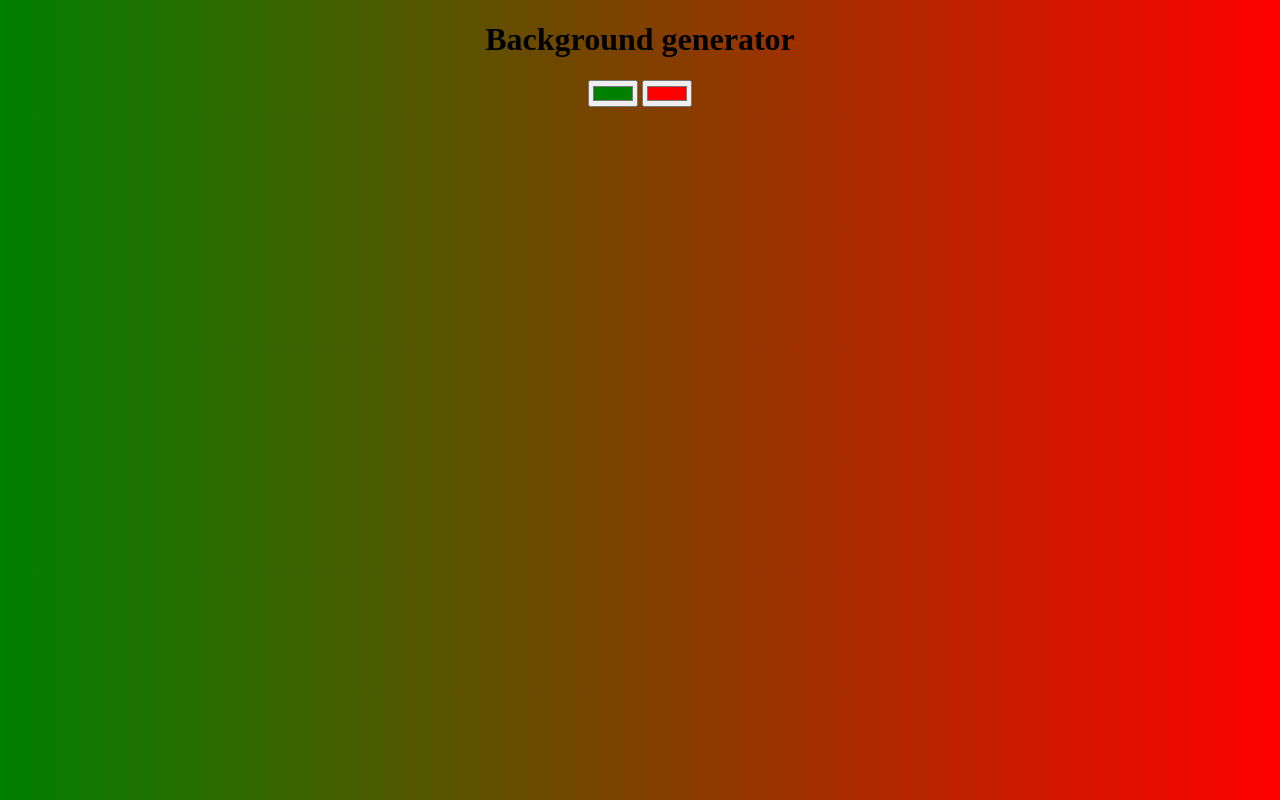
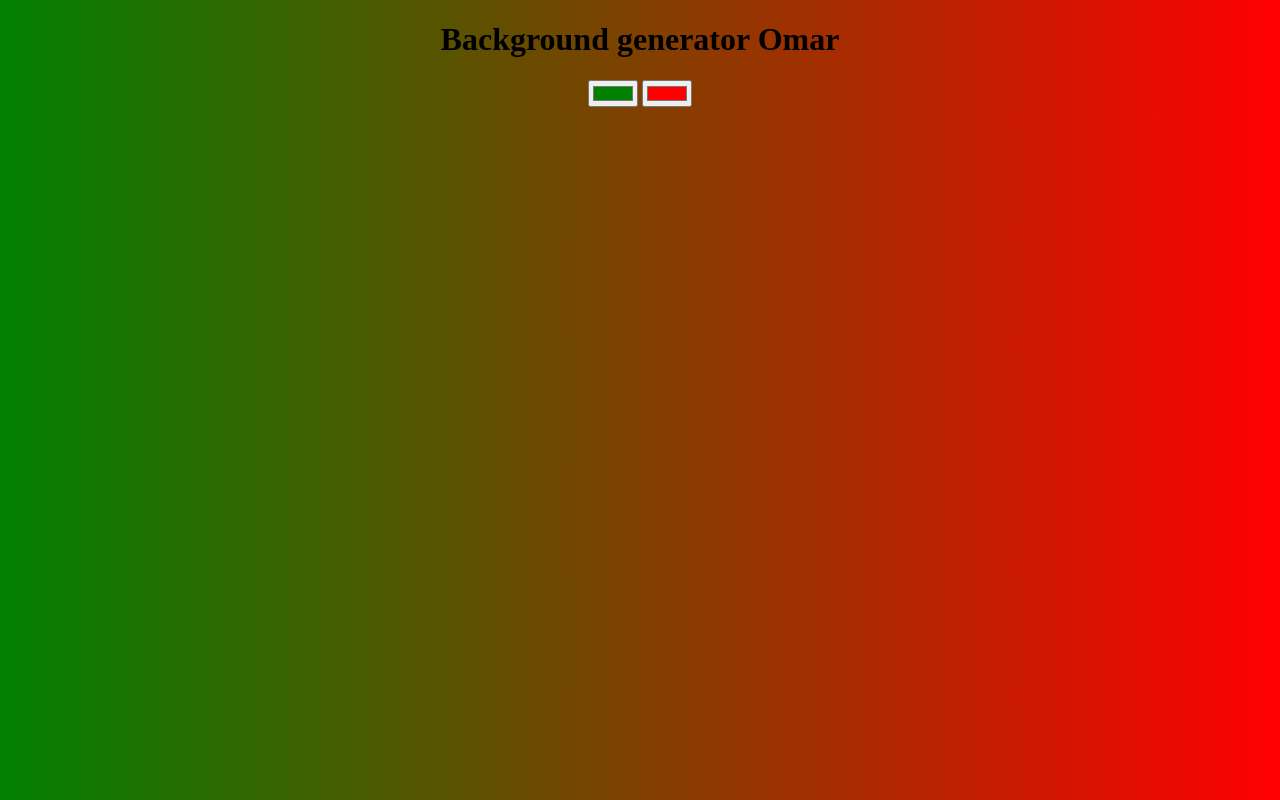
Before and after one commit to omaranoud/background-generator-v2, a plain HTML site: page index.html in a window 1280 px wide. Drawn offline with Linux system fonts and the light colour scheme; files that its build step writes are made by us from their sources.

Commit message:
index edit

```diff
--- a/index.html
+++ b/index.html
@@ -16,7 +16,7 @@
 </head>
 <body>
     <center>
-        <h1>Background generator</h1>
+        <h1>Background generator Omar</h1>
     </center>
 
     <div>
```
